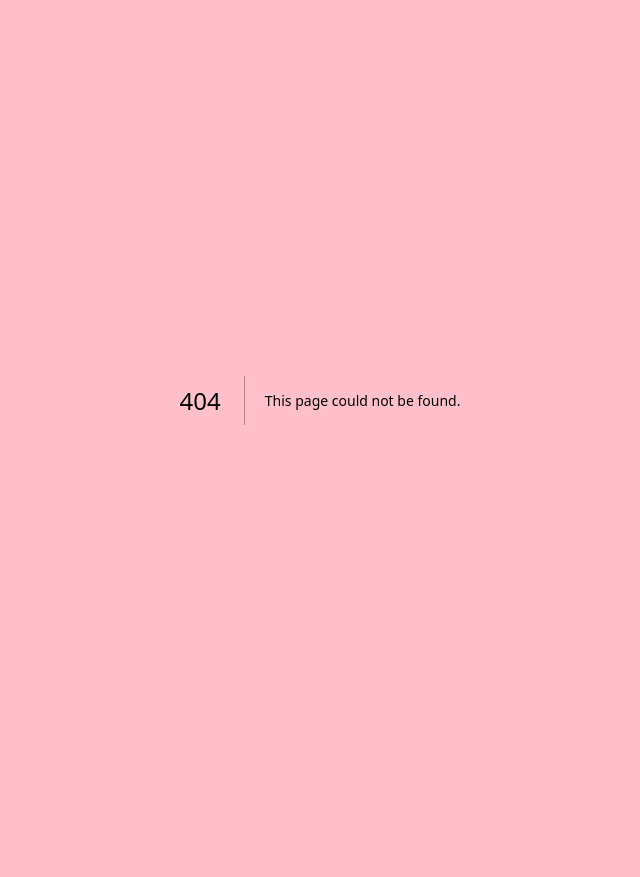
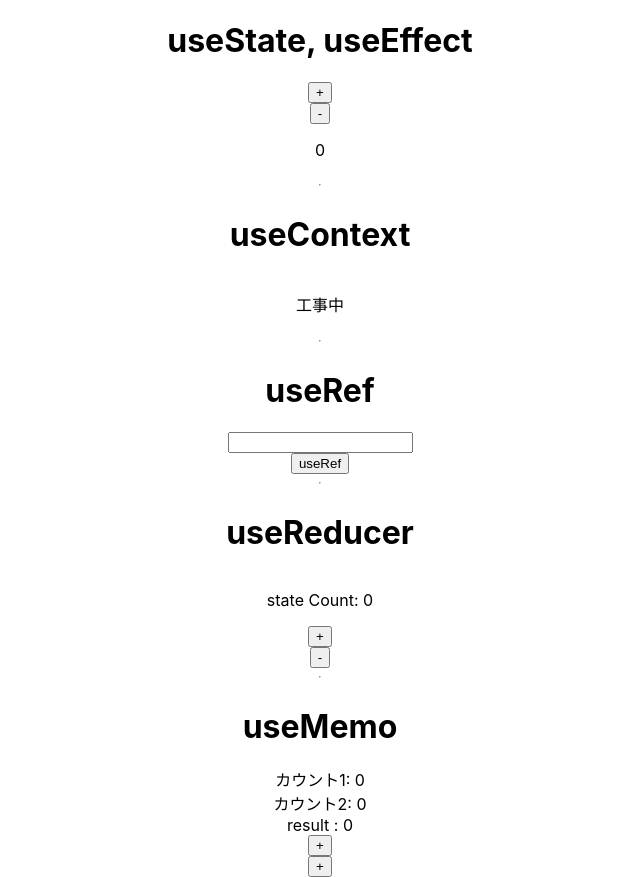
Before and after one commit to ymgt840/study-react, a Next.js app: page /hooks in a window 1280 px wide. Before the commit this address had no page. Shown: the whole page, without its empty margins (320-960 px from the left). Before the commit the page ends 800 px from the top, so only its background shows below. Built offline with nearby package versions, Linux system fonts and the light colour scheme.

Commit message:
learn hooks

```diff
--- a/src/components/Header/index.jsx
+++ b/src/components/Header/index.jsx
@@ -4,7 +4,7 @@ import classes from 'src/components/Header/Header.module.css'
 const NAV_ITEMS = [
     {href: "/", label: "Index"},
     {href: "/about", label: "About"},
-    {href: "/test", label: "test"},
+    {href: "/hooks", label: "hooks"},
 ]
 
 export const Header = () => {
--- a/src/hooks/useBgColor.jsx
+++ b/src/hooks/useBgColor.jsx
@@ -4,7 +4,7 @@ import { useEffect, useMemo } from 'react'
 export const useBgColor = () => {
   const router  = useRouter() // routeのプロパティを取得する
   const bgColor = useMemo(() => {
-    return router.pathname === "/" ? "lightblue" : "pink"
+    return router.pathname === "/" ? "lightblue" : "none"
   }, [router.pathname])// 第2引数でpathName変更をキャッチする
 
   useEffect(() => { // mount際に効く
--- a/src/pages/about.jsx
+++ b/src/pages/about.jsx
@@ -26,7 +26,6 @@ const About = (props) => {
         })}
       </ul>
       <Main page="about"></Main>
-
     <Footer />
     </div>
   )
--- /dev/null
+++ b/src/pages/hooks.jsx
@@ -0,0 +1,87 @@
+import { useContext, useEffect, useMemo, useReducer, useRef, useState } from 'react'
+import styles from 'src/styles/Home.module.css'
+
+const Hooks = (props) => {
+  const [count, setCount] = useState(0)
+  const ref = useRef()
+
+  const handleClick = () => {
+    setCount(count + 1)
+  }
+  const handleClickMinus = () => {
+    setCount(count - 1)
+  }
+
+  useEffect(() => { // 発火のタイミングを指定する
+    console.log("hello")
+    // setCount(count + 1) 無限ループ
+  }, [count]) // 引数更新時に発火する 副作用という
+
+  const handleRef = () => {
+    // ref で指定した要素を全て取ってこれる
+    console.log(ref.current.value)
+  }
+
+  // reducer Redux で使用する
+  const reducer = (state, action) => {
+    switch(action.type) {
+      case "increment":
+        return state + 1
+      case "decrement":
+        return state - 1
+      default:
+        return state
+    }
+  }
+
+  const [state, dispatch] = useReducer(reducer, 0)
+
+  // useMemo
+  const [count01, setCount01] = useState(0)
+  const [count02, setCount02] = useState(0)
+
+  // 重い処理の読込みを除く事が出来る
+  // メモリに保存するので要注意
+  const square = useMemo(() => {
+    let i = 0
+    while (i < 200000000) {
+      i++ // 無意味に重い処理
+    }
+    console.log("clicked")
+    return count02 * count02
+  }, [count02])
+
+  return (
+    <div className={styles.container}>
+      <h1>useState, useEffect</h1>
+      <button onClick={handleClick}>+</button>
+      <button onClick={handleClickMinus}>-</button>
+      <p>{count}</p>
+
+      <hr />
+      <h1>useContext</h1>
+      <p>工事中</p>
+
+      <hr />
+      <h1>useRef</h1>
+      <input type="text" ref={ref}/>
+      <button onClick={handleRef}>useRef</button>
+
+      <hr />
+      <h1>useReducer</h1>
+      <p>state Count: {state}</p>
+      <button onClick={() => dispatch({type : "increment"})}>+</button>
+      <button onClick={() => dispatch({type : "decrement"})}>-</button>
+
+      <hr />
+      <h1>useMemo</h1>
+      <div>カウント1: {count01}</div>
+      <div>カウント2: {count02}</div>
+      <div>result : {square}</div>
+      <button onClick={() => setCount01(count01 + 1)}>+</button>
+      <button onClick={() => setCount02(count02 + 1)}>+</button>
+    </div>
+  )
+}
+
+export default Hooks
```
